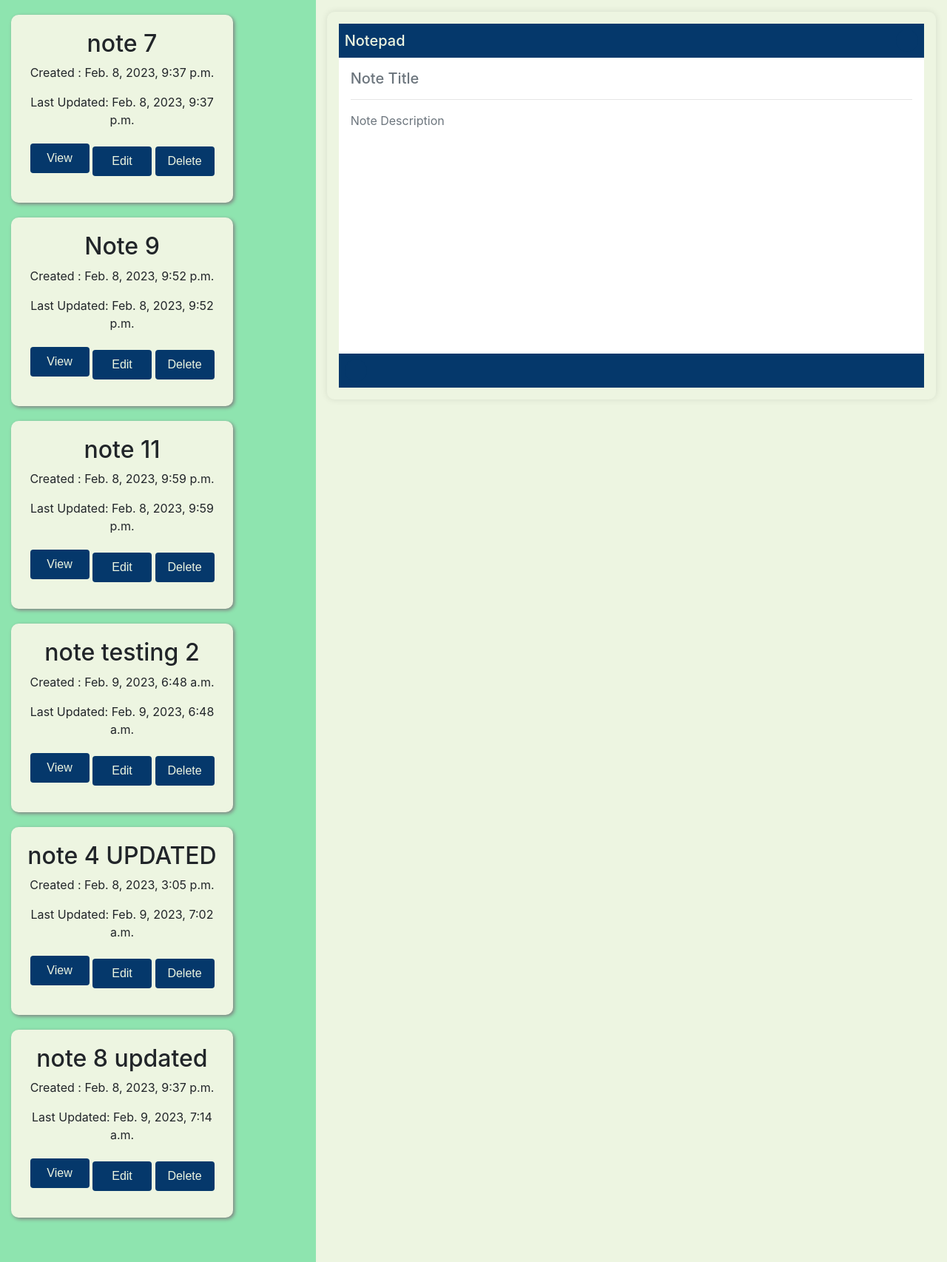
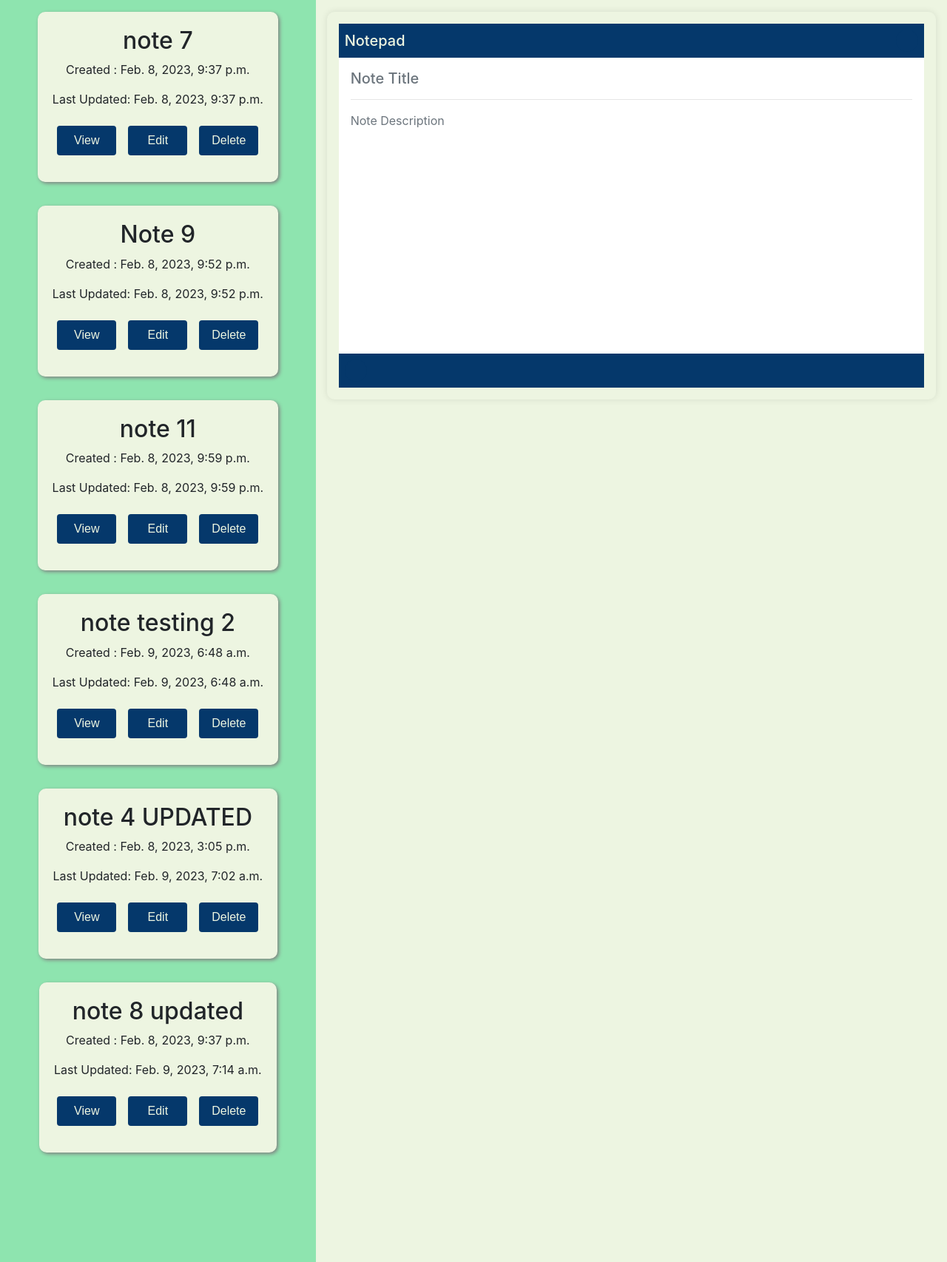
Before and after one commit to ragul-kachiappan/django-notes-app, a Django app: page /notes/ in a window 1280 px wide. Shown: the part 54-1760 px from the top of the page at 74% size. Run offline with Django 4.2, Linux system fonts and the light colour scheme; a user stored in the database is signed in; data comes from the database, SQL or seed files in the repository; both versions use the stored data as it was after the commit; some libraries are stand-ins or nearby versions.

Commit message:
fix/fixed div alignments

```diff
--- a/elegant_notes/home_app/templates/base.html
+++ b/elegant_notes/home_app/templates/base.html
@@ -52,6 +52,8 @@
 		.navbar{
             height: 54px;
         }
+
+
 	</style>
 
 </head>
--- a/elegant_notes/home_app/templates/main_page.html
+++ b/elegant_notes/home_app/templates/main_page.html
@@ -1,9 +1,7 @@
 {% extends 'base.html' %}
 {% load static %}
 {% block content %}
-<!-- Container for the two columns -->
 
-<!-- Container for the two columns -->
 <div class="container-fluid">
     <!-- Row for the two columns -->
     <div class="row">
@@ -19,8 +17,8 @@
             <br>
             <div class="d-flex justify-content-center align-items-center">
               <div class="d-flex">
-                <a class="btn btn-primary btn-lg" href="{% url 'user_app:register' %}" style="background-color: #05386b; margin-right: 3em; font-family: sans-serif, Verdana, Tahoma;">Sign up</a>
-                <a class="btn btn-secondary btn-lg" href="{% url 'user_app:login' %}" style="background-color: #05386b; font-family: sans-serif, Verdana, Tahoma;">Log in</a>
+                <a class="btn btn-primary btn-lg home-button" href="{% url 'user_app:register' %}" style="background-color: #05386b; margin-right: 4em; font-family: sans-serif, Verdana, Tahoma;">Sign up</a>
+                <a class="btn btn-secondary btn-lg home-button" href="{% url 'user_app:login' %}" style="background-color: #05386b; margin-right: 1em; font-family: sans-serif, Verdana, Tahoma;">Log in</a>
               </div>
             </div>
           </div>
--- a/elegant_notes/notes_app/templates/home.html
+++ b/elegant_notes/notes_app/templates/home.html
@@ -44,8 +44,14 @@
             font-family: Sans-serif, Tahoma, Verdana;
             height: 40px;
             width: 80px;
-            display: inline-block;
+            margin-top: 0.5em;
+            margin-right: auto;
 
+        }
+
+        .edit-button {
+            margin-left: 1em;
+            margin-right: 1em;
         }
 
         .btn-custom-style:hover {
@@ -63,10 +69,10 @@
             display: inline-block;
             padding: 20px;
             text-align: center;
-            width: 300px;
             transition: all 0.3s ease-in-out;
             cursor: pointer;
-            margin-top: 20px;
+            margin: 1em;
+            justify-content: center;
         }
 
         .note:hover {
@@ -78,8 +84,7 @@
 
         .options button {
             /* width: 45%; */
-            display: inline-block;
-            margin-right: 5pxpx;
+            display: inline-flexbox;
         }
 
         .user-name {
@@ -140,15 +145,17 @@
     <div class="container-fluid">
         <div class="row">
             <div class="col-md-4 scroll1"
-                style="background-color: #8ee4af; height: calc(100vh - 54px); overflow-y: scroll;">
+                style="background-color: #8ee4af; height: calc(100vh - 54px); overflow-y: scroll; display: inline-flexbox; flex-direction: column; text-align: center;">
                 <!-- Left Column -->
                 <!-- Add your list of notes here, with title, edit, and delete buttons -->
                 {% for note in notes %}
-                <div class="note justify-content-md-center">
+                <div class="note">
+                    <div style="height: 75%;">
                         <h2 class="text">{{note.title}}</h2>
                         <p>Created : {{note.created_on}}</p>
                         <p>Last Updated: {{note.updated_on}}</p>
-                    <div class="options">
+                    </div>
+                    <div class="options" style="height: 25%; display: inline-flex; align-items: center;">
                         <button type="button" class="btn btn-block mb-3 btn-custom-style view-button"
                             data-title="{{ note.title }}" data-description="{{ note.description }}">View</button>
                         <button type="button" class="btn btn-block mb-3 btn-custom-style edit-button"
@@ -276,7 +283,26 @@
         </div>
       </div>
 
+      <!-- alertModal -->
 
+      <div class="modal fade" id="alertModal" tabindex="-1" role="dialog" aria-labelledby="alertModalLabel" aria-hidden="true">
+        <div class="modal-dialog" role="document">
+          <div class="modal-content">
+            <div class="modal-header">
+              <h5 class="modal-title" id="alertModalLabel">Message</h5>
+              <button type="button" class="close" data-dismiss="modal" aria-label="Close">
+                <span aria-hidden="true">&times;</span>
+              </button>
+            </div>
+            <div class="modal-body">
+              <p>Success/Failure message goes here...</p>
+            </div>
+            <div class="modal-footer">
+              <button type="button" class="btn btn-secondary" data-dismiss="modal">Close</button>
+            </div>
+          </div>
+        </div>
+      </div>
 
 
 
@@ -360,12 +386,7 @@
                 return decodeURI(dc.substring(begin + prefix.length, end));
             }
 
-            function deleteNoteSuccess() {
-                $("#deleteModal .modal-body").html("<p>Note has been deleted successfully.</p>");
-                setTimeout(function() {
-                    $("#deleteModal").modal("hide");
-                }, 3000);
-            }
+
             $.ajax({
                 url: "/notes/delete/" + note_id,
                 type: "DELETE",
@@ -375,22 +396,32 @@
                 success: function (message, status, xhr) {
                     if (xhr.status === 200 ) {
                         // Show a success message to the user
-
-                        deleteNoteSuccess()
+                        $("#alertModal .modal-body").html("<p>Note has been deleted successfully.</p>");
+                        $("#deleteModal").modal("hide");
+                        $("#alertModal").modal("show");
+                        setTimeout(function() {
                             location.reload()
+                        }, 2000);
 
                     }
                     else {
-                        $("#deleteModal .modal-body").html("<p>Error: Note not found.</p>");
+                        $("#alertModal .modal-body").html("<p>Error: Note not found</p>");
+                        $("#deleteModal").modal("hide");
+                        $("#alertModal").modal("show");
                         setTimeout(function() {
-                            $("#deleteModal").modal("hide");
-                        }, 1000);
+                            location.reload()
+                        }, 2000);
 
                     }
                 },
                 error: function(error) {
                     // Show an error message to the user
-                    $("#deleteModal .modal-body").html("<p>An error occurred while deleting the note. Please try again later.</p>");
+                    $("#alertModal .modal-body").html("<p>An error occurred while deleting the note, please try again.</p>");
+                    $("#deleteModal").modal("hide");
+                        $("#alertModal").modal("show");
+                        setTimeout(function() {
+                            location.reload()
+                        }, 2000);
                 }
             });
 
@@ -442,24 +473,33 @@
                 success: function (message, status, xhr) {
                     if (xhr.status === 200 ) {
                         // Show a success message to the user
-                        $("#createModal .modal-body").html("<p>Note has been created successfully.</p>");
+                        $("#alertModal .modal-body").html("<p>Note has been created successfully.</p>");
+                        $("#createModal").modal("hide");
+                        $("#alertModal").modal("show");
                         setTimeout(function() {
-                            $("#createModal").modal("hide");
-                        }, 3000);
                             location.reload()
+                        }, 2000);
+
 
                     }
                     else {
-                        $("#createModal .modal-body").html("<p>Error: Note not created.</p>");
+                        $("#alertModal .modal-body").html("<p>Note created failed.</p>");
+                        $("#createModal").modal("hide");
+                        $("#alertModal").modal("show");
                         setTimeout(function() {
-                            $("#createModal").modal("hide");
-                        }, 1000);
+                            location.reload()
+                        }, 2000);
 
                     }
                 },
                 error: function(error) {
                     // Show an error message to the user
-                    $("#createModal .modal-body").html("<p>An error occurred while creating the note. Please try again later.</p>");
+                    $("#alertModal .modal-body").html("<p>An error occurred while creating the note, please try again.</p>");
+                    $("#createModal").modal("hide");
+                        $("#alertModal").modal("show");
+                        setTimeout(function() {
+                            location.reload()
+                        }, 2000);
                 }
             });
 
@@ -529,24 +569,31 @@
                 success: function (message, status, xhr) {
                     if (xhr.status === 200 ) {
                         // Show a success message to the user
-                        $("#updateModal .modal-body").html("<p>Note has been updated successfully.</p>");
+                        $("#alertModal .modal-body").html("<p>Note updated successfully.</p>");
+                        $("#updateModal").modal("hide");
+                        $("#alertModal").modal("show");
                         setTimeout(function() {
-                            $("#updateModal").modal("hide");
-                        }, 3000);
                             location.reload()
+                        }, 2000);
 
                     }
                     else {
-                        $("#updateModal .modal-body").html("<p>Error: Note not updated.</p>");
+                        $("#alertModal .modal-body").html("<p>Error: Note not updated.</p>");
+                        $("#updateModal").modal("hide");
+                        $("#alertModal").modal("show");
                         setTimeout(function() {
-                            $("#updateModal").modal("hide");
-                        }, 1000);
-
+                            location.reload()
+                        }, 2000);
                     }
                 },
                 error: function(error) {
                     // Show an error message to the user
-                    $("#updateModal .modal-body").html("<p>An error occurred while updating the note. Please try again later.</p>");
+                    $("#alertModal .modal-body").html("<p>An error occurred while updating the note, please try again.</p>");
+                    $("#updateModal").modal("hide");
+                        $("#alertModal").modal("show");
+                        setTimeout(function() {
+                            location.reload()
+                        }, 2000);
                 }
             });
 
```
Also changed, not shown: elegant_notes/user_app/templates/login.html (+4 -5 lines), elegant_notes/db.sqlite3. Lines whose indentation alone changed are shown as unchanged.
